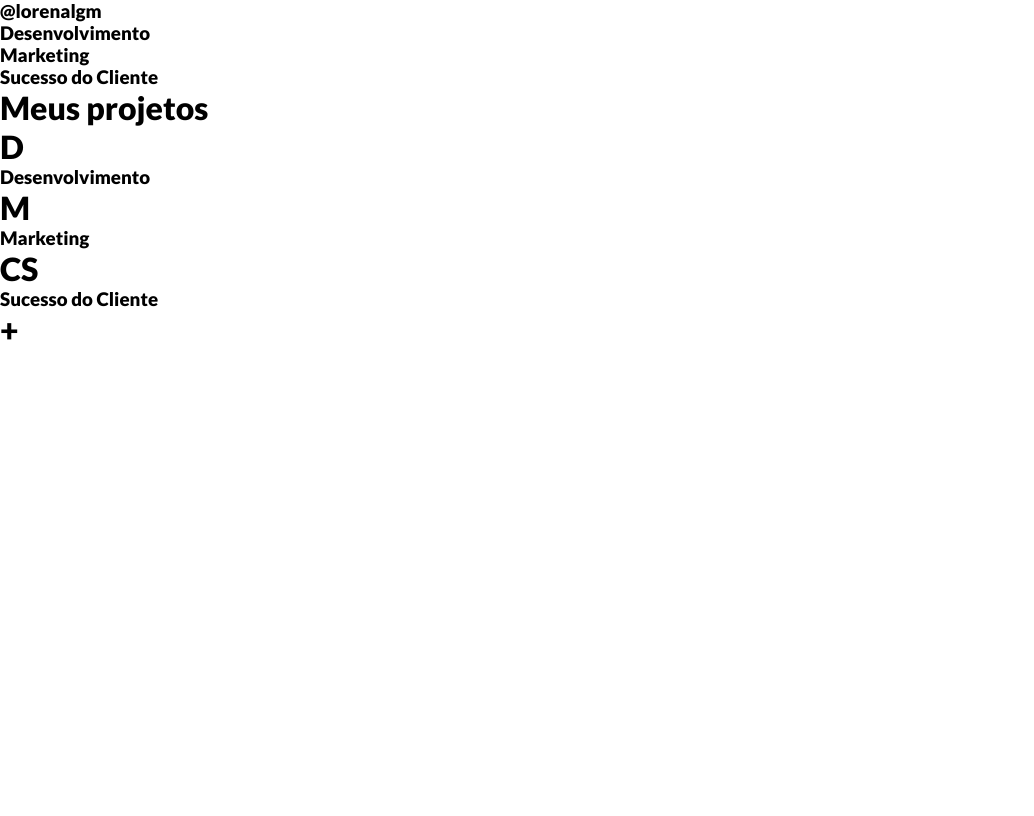
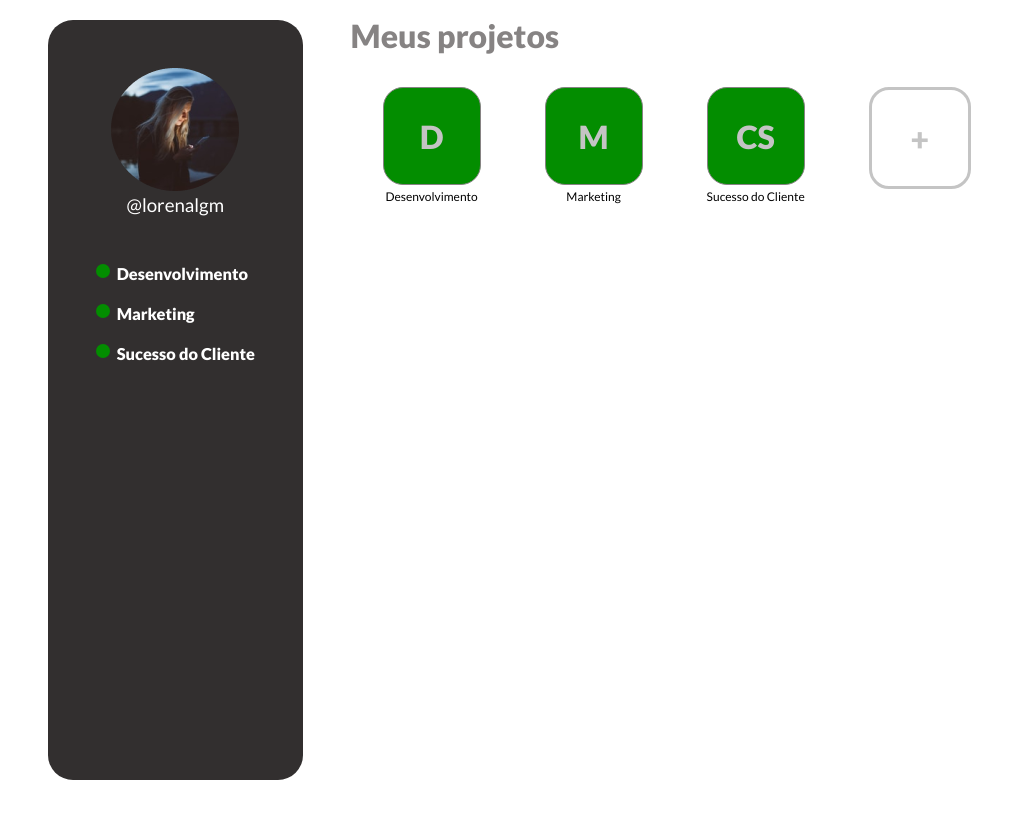
Before and after one commit to Lorenalgm/teorganiza, a plain HTML site: page index.html in a window 1280 px wide. Shown: the whole page, without its empty margins (0-1034 px from the left). Drawn offline with Linux system fonts and the light colour scheme.

Commit message:
Finalizada primeira estrutura e estilização da home

```diff
--- a/index.html
+++ b/index.html
@@ -8,8 +8,10 @@
     <body>
         <div class="menu">
             <div class="profile">
+                <img src="assets/profile.png" alt="profile" />
                 <h3>@lorenalgm</h3>
             </div>
+            <div class="projects-menu">
                 <div class="project-menu">
                     <div class="color-menu"></div>
                     <h3>Desenvolvimento</h3>
@@ -23,8 +25,9 @@
                     <h3>Sucesso do Cliente</h3>
                 </div>
             </div>
+        </div>
         <div class="dashboard">
-            <h1>Meus projetos</h1>
+            <h1 class="dashboard-title">Meus projetos</h1>
             <div class="projects">
                 <div class="project">
                     <div class="square">
@@ -44,7 +47,7 @@
                     </div>
                    <h3>Sucesso do Cliente</h3>
                 </div>
-                <div class="new-project">
+                <div class="project new-project">
                     <div class="square">
                         <h1>+</h1>
                     </div>
--- a/styles.css
+++ b/styles.css
@@ -13,4 +13,92 @@ html, *{
 
 body{
     font-family: 'Lato', sans-serif;
+    display: flex;
+    height: 100vh;
+    align-items: center;
+    margin: 0 3em;
+    justify-content: space-between;
 }
+
+.menu{
+    background-color: var(--cinza);
+    color: white;
+    display: flex;
+    flex-direction: column;
+    align-items: center;
+    width: 26%;
+    border-radius: 25px;
+    height: 95%;
+}
+
+.profile{
+    margin: 3em 0;
+    text-align: center;
+}
+
+.profile h3{
+    font-weight: 400;
+}
+
+.projects-menu{
+    margin: 0 1em;
+}
+
+.project-menu{
+    display: flex;
+    margin-bottom: 1.5em;
+    font-size: 14px;
+    font-size: 14px;
+}
+
+.color-menu{
+    background-color: var(--verde);
+    width: 1em;
+    height: 1em;
+    border-radius: 50%;
+    margin-right: 0.5em;
+}
+
+.dashboard{
+    height: 100%;
+    width: 90%;
+    margin-top: 2em;
+    margin-left: 3em;
+}
+
+.dashboard-title{
+    color: var(--cinza-claro);
+}
+
+.projects{
+    display: flex;
+    flex-wrap: wrap;
+}
+
+.project{
+    margin: 2em;
+}
+
+.square{
+    width: 6em;
+    height: 6em;
+    background-color: var(--verde);
+    display: flex;
+    align-items: center;
+    justify-content: center;
+    border-radius: 20px;
+    border: 1px solid var(--cinza-claro);
+    color: #C4C4C4;
+}
+
+.new-project .square{
+    background-color: transparent;
+    border: 3px solid #C4C4C4;
+}
+
+.project h3{
+    font-size: 12px;
+    font-weight: 400;
+    text-align: center;
+    margin-top: 0.3em;
+}
```
Also changed, not shown: assets/profile.png (added). Lines whose indentation alone changed are shown as unchanged.
